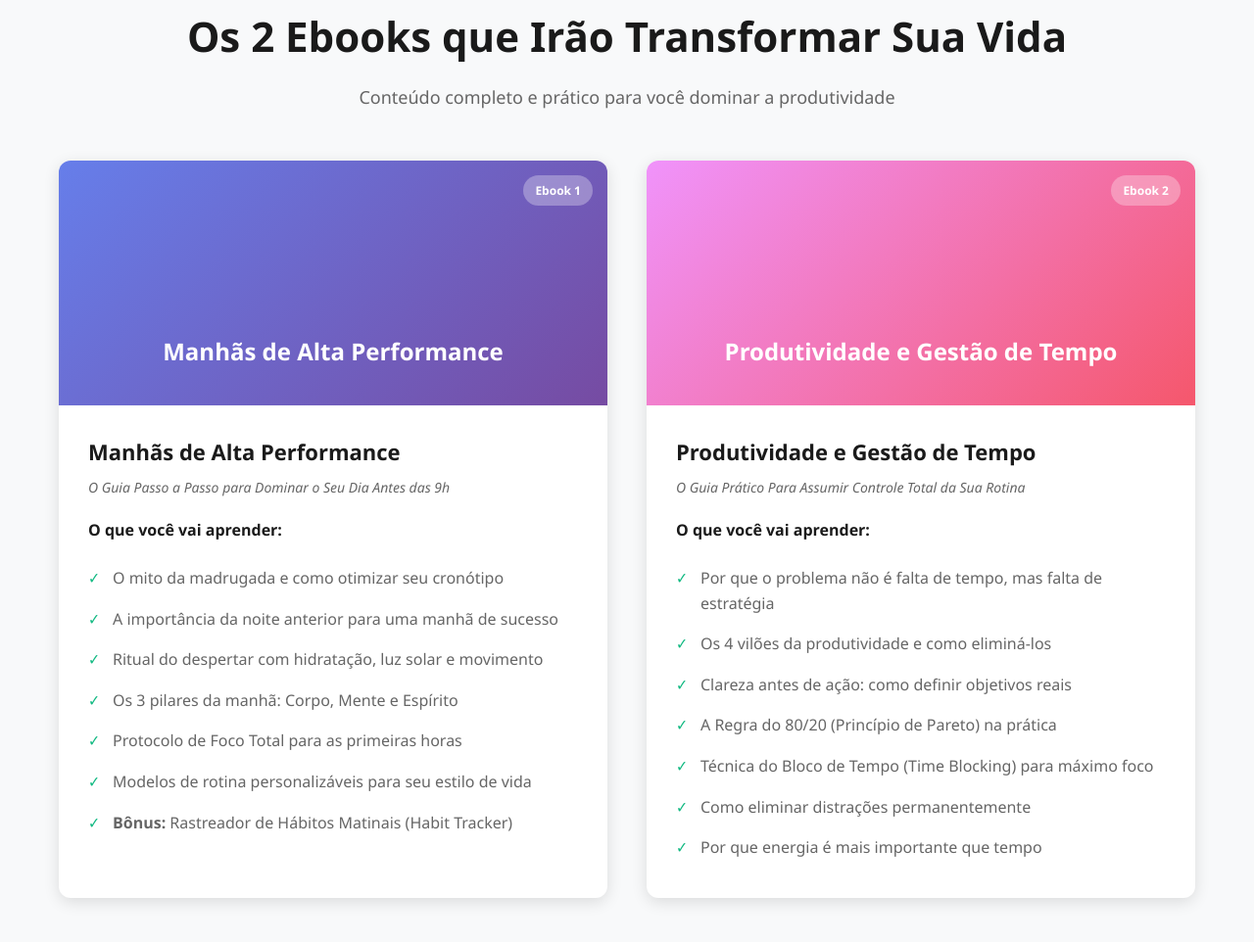
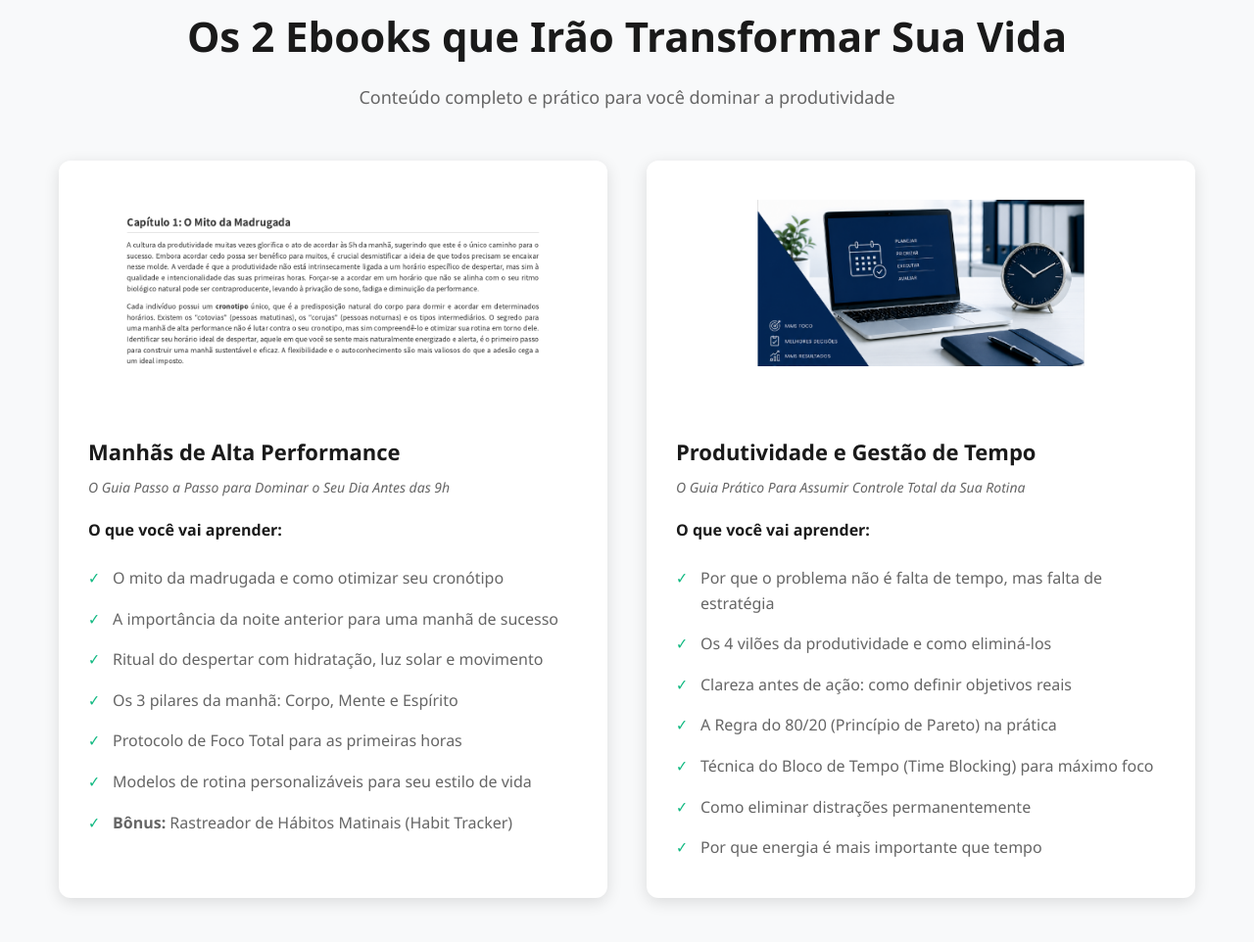
Before and after one commit to renangustavorw54-prog/combo-alta-performance-sales, a plain HTML site: page index.html in a window 1280 px wide. Shown: the part 2528-3490 px from the top of the page at 98% size. Drawn offline with Linux system fonts and the light colour scheme.

Commit message:
Add ebook cover images to sales page

```diff
--- a/index.html
+++ b/index.html
@@ -151,9 +151,8 @@
             <div class="ebooks-grid">
                 <!-- Ebook 1 -->
                 <div class="ebook-card">
-                    <div class="ebook-image" style="background: linear-gradient(135deg, #667eea 0%, #764ba2 100%);">
-                        <div class="ebook-badge">Ebook 1</div>
-                        <div class="ebook-title-large">Manhãs de Alta Performance</div>
+                    <div class="ebook-image">
+                        <img src="images/ebook-manhas.png" alt="Ebook Manhãs de Alta Performance" style="width: 100%; height: 100%; object-fit: cover;">
                     </div>
                     <div class="ebook-content">
                         <h3>Manhãs de Alta Performance</h3>
@@ -176,9 +175,8 @@
 
                 <!-- Ebook 2 -->
                 <div class="ebook-card">
-                    <div class="ebook-image" style="background: linear-gradient(135deg, #f093fb 0%, #f5576c 100%);">
-                        <div class="ebook-badge">Ebook 2</div>
-                        <div class="ebook-title-large">Produtividade e Gestão de Tempo</div>
+                    <div class="ebook-image">
+                        <img src="images/ebook-produtividade.png" alt="Ebook Produtividade e Gestão de Tempo" style="width: 100%; height: 100%; object-fit: cover;">
                     </div>
                     <div class="ebook-content">
                         <h3>Produtividade e Gestão de Tempo</h3>
```
Also changed, not shown: images/ebook-manhas.png (added), images/ebook-produtividade.png (added).
